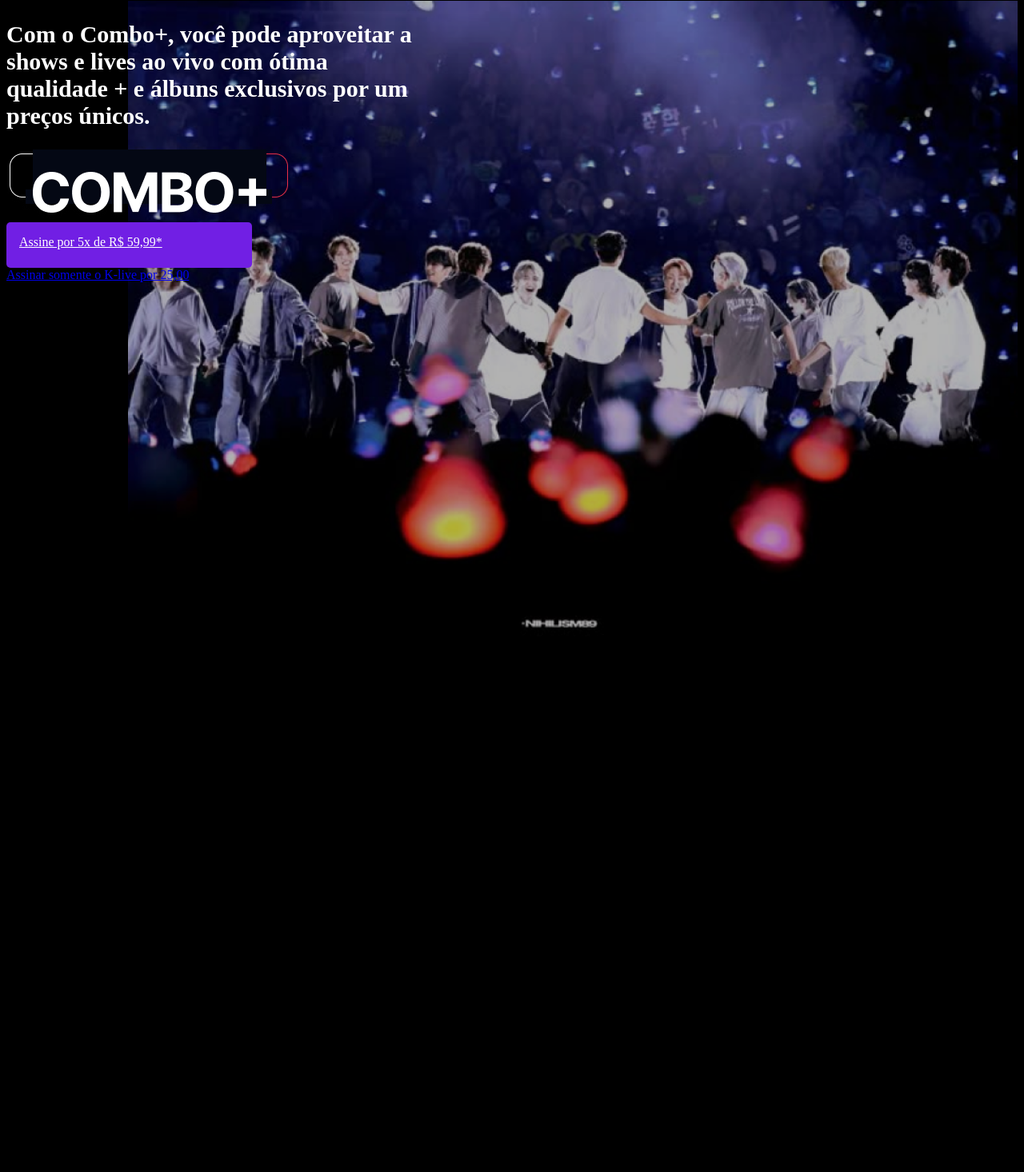
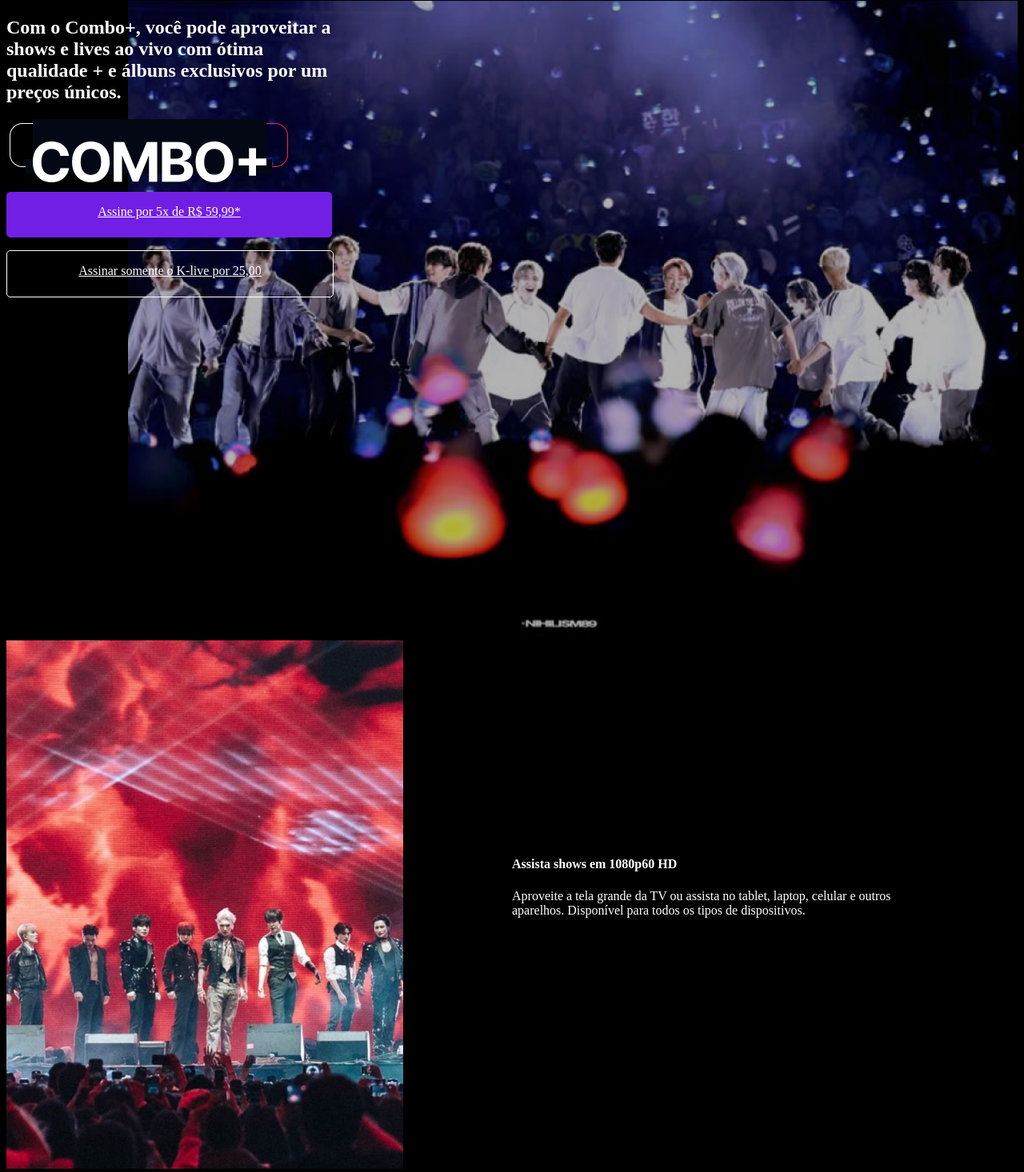
Before and after one commit to foxmanuu/k-live-, a plain HTML site: page index.html in a window 1280 px wide. Shown: the part 7-1473 px from the top of the page at 80% size. Before the commit the page ends 816 px from the top, so only its background shows below. Drawn offline with Linux system fonts and the light colour scheme.

Commit message:
Add files via upload

```diff
--- a/index.html
+++ b/index.html
@@ -9,11 +9,32 @@
 </head>
 <body>
     <section class="container principal">
- <div class="container_caixa">
- <h1 class="container_titulo"> Com o Combo+, você pode aproveitar a <br> shows e lives ao vivo  com ótima <br> qualidade + e álbuns exclusivos por um <BR> preços únicos.</h1>
- <img src="Combo.png" alt="" class="container_imagem">
- <a class="container__botao" href="https://weverse.io/">Assine por 5x de R$ 59,99*</a >
- <a class="container__botao2" href="https://weverse.io/">Assinar somente o K-live por 25,00</a >
- </div>
+        <div class="container_caixa">
+            <h1 class="container_titulo"> Com o Combo+, você pode aproveitar a <br> shows e lives ao vivo  com ótima <br> qualidade + e álbuns exclusivos por um <BR> preços únicos.</h1>
+            <img src="Combo.png" alt="" class="container_imagem">
+            <a class="container__botao1" href="https://weverse.io/">Assine por 5x de R$ 59,99*</a >
+             <a class=" container__botao1 container__botao2" href="https://weverse.io/">Assinar somente o K-live por 25,00</a >
+        </div>
+     </section>
+
+    <section class="container secundario">
+             <img src="Plataformas.png" alt="ateez" class="secundario_fotinha">
+             <div class="descricao">
+            <h4> Assista shows em 1080p60 HD </h4>
+                <p class="parágrafo" >Aproveite a tela grande da TV ou assista no tablet, laptop, celular e outros aparelhos. Disponível para todos os tipos de dispositivos. </p>
+             </div>
+    </section>
+    <section class="container secundario">
+            <img src="image 10.png" alt="albuns" class="terceira_fotinha">
+            <div class="descricao ">
+                <p class="ateez">
+                Só o Combo+ oferece álbuns exclusivos com preços ótimos além de muitos descontos para os assinantes, de qualquer edição e qualquer grupo.>
+                </p>
+                <a class="container__botao2" href="https://shop.weverse.io/en/home">
+                    Assine o Combo +
+                </a>
+            </div>
+
+    </section>
 </body>
 </html>
--- a/style.css
+++ b/style.css
@@ -18,27 +18,25 @@
 .container{
     height: 100vh;
     display: grid;
+    grid-template-columns:50% 50%;
 }
-.container__botao{
+.container__botao1{
     background-color: var(--button-roxinho);
     border-radius: 5px;
     padding: 1em;
     color: var(--first-branco);
     display: block;
     height: 25px;
-    width: 275px;
+    width: 375px;
+    text-align: center;
+    margin-bottom: 1em;
 }
-.container_botao2{
-    background-color: #000000;
-    border-radius: 5px;
-    padding: 1em;
-    color: #444141;
-    display: block;
-    height: 25px;
-    width: 275px;
+.container__botao2{
+    background-color: transparent;
+    border: 1.5px solid var(--first-branco);
 }
 
-.container_titulo{
-    font-size: 30px;
-
+.descricao{
+    padding-top: 250px;
+    padding-right: 150px;
 }
```
